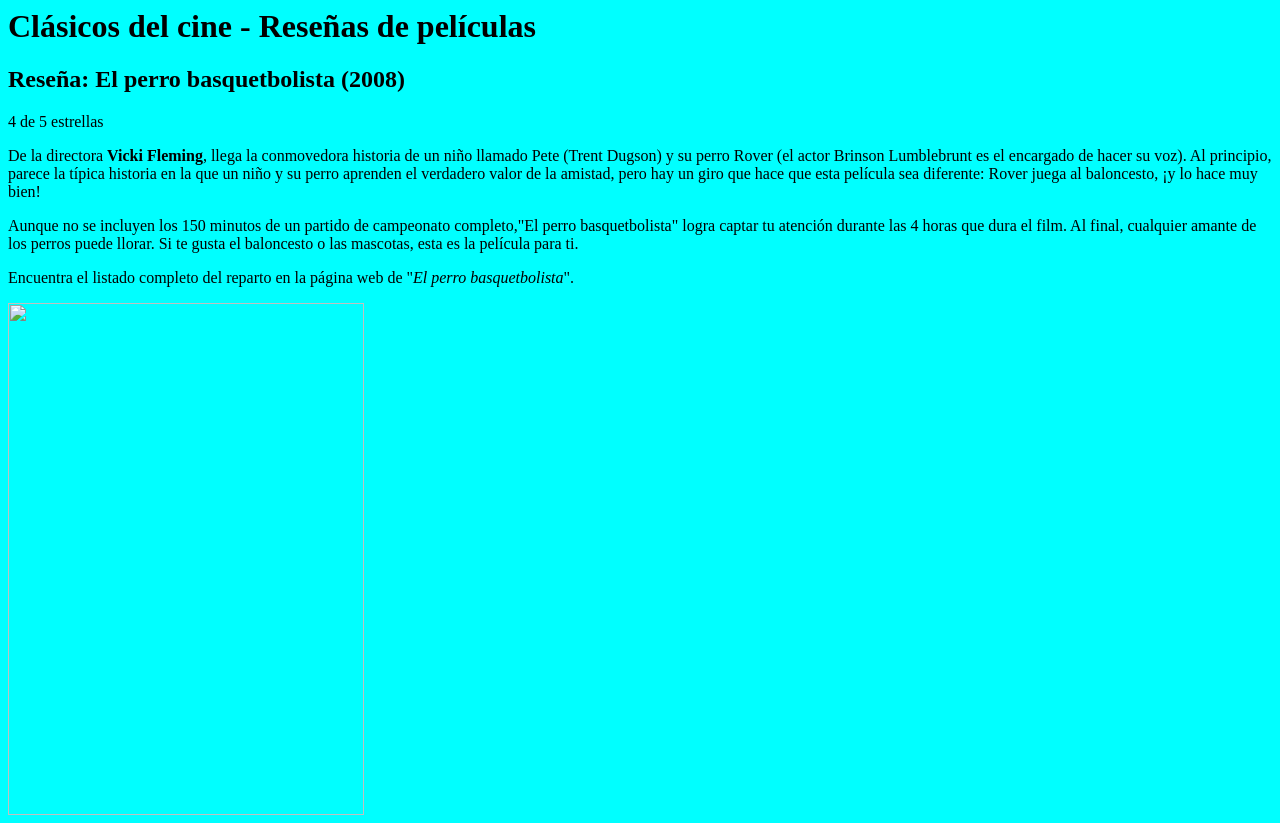
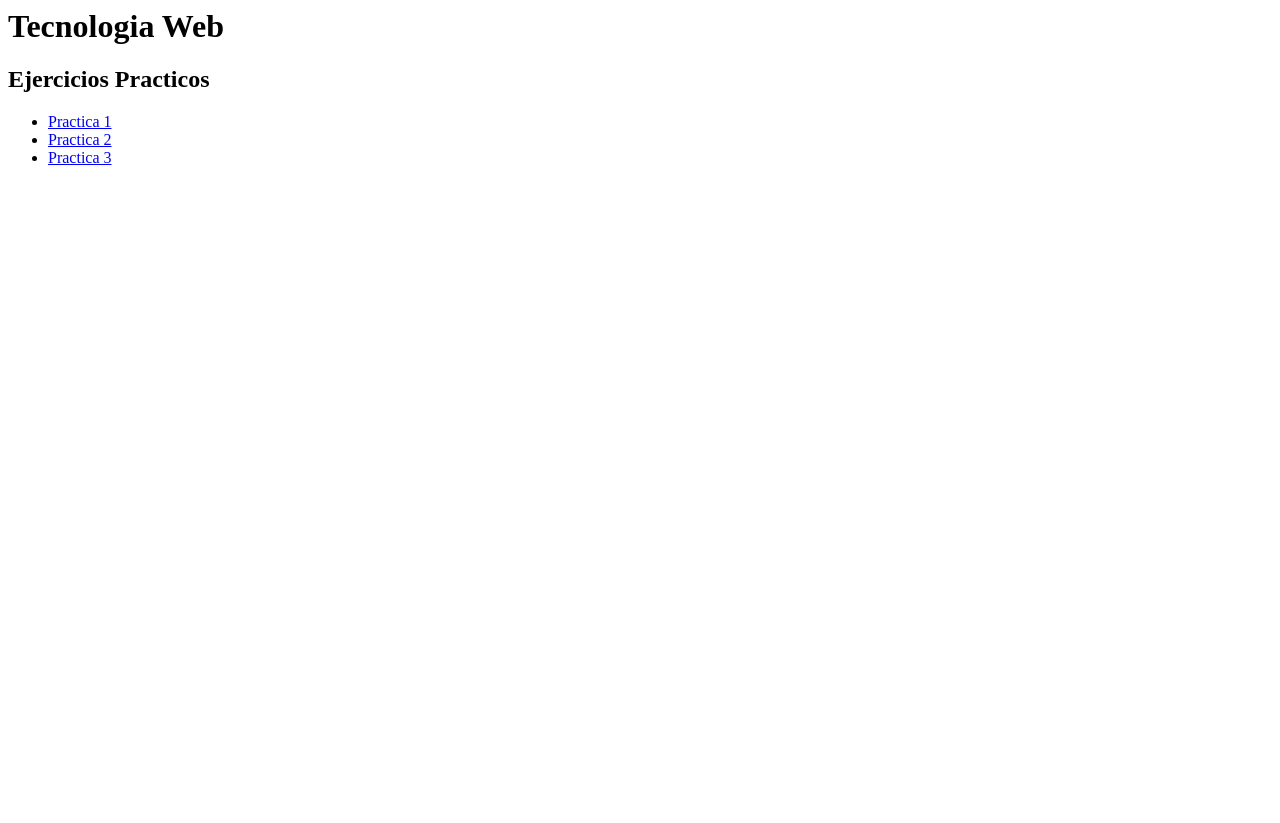
Before and after one commit to DavidJMS507/David-Murillo, a plain HTML site: page index.html in a window 1280 px wide. After the commit the page ends 800 px from the top, so only its background shows below. Drawn offline with Linux system fonts and the light colour scheme.

Commit message:
Add files via upload

```diff
--- a/index.html
+++ b/index.html
@@ -1,21 +1,18 @@
-<html>
-    <head>
-        <title>David Murillo</title>
-        <style>
-            body {
-                background-color: aqua; /*Este es el color de fondo*/
-            }
-        </style>
-    </head>
-
-   <body>
-        <h1>Clásicos del cine - Reseñas de películas</h1>
-        <h2> </style>Reseña: El perro basquetbolista (2008)</h2>
-        <p>4 de 5 estrellas</p>
-        <p>De la directora <b>Vicki Fleming</b>, llega la conmovedora historia de un niño llamado Pete (Trent Dugson) y su perro Rover (el actor Brinson Lumblebrunt es el encargado de hacer su voz). Al principio, parece la típica historia en la que un niño y su perro aprenden el verdadero valor de la amistad, pero hay un giro que hace que esta película sea diferente: Rover juega al baloncesto, ¡y lo hace muy bien!</p>
-        <p>Aunque no se incluyen los 150 minutos de un partido de campeonato completo,"El perro basquetbolista" logra captar tu atención durante las 4 horas que dura el film. Al final, cualquier amante de los perros puede llorar. Si te gusta el baloncesto o las mascotas, esta es la película para ti.</p>
-        <p>Encuentra el listado completo del reparto en la página web de "<i>El perro basquetbolista</i>".</p>
-
-        <img src="/Tecnologia web/foto.jpg" alt="" width="356" height="512">
-    </body>
+<html lang="en">
+<head>
+    <meta charset="UTF-8">
+    <meta name="viewport" content="width=device-width, initial-scale=1.0">
+    <title>Ejercicios Practicos</title>
+    <meta name="author" content="David Murillo">
+    <link rel="icon" href="Logo UP.png">
+</head>
+<body>
+    <h1>Tecnologia Web</h1>
+    <h2>Ejercicios Practicos</h2>
+    <ul>
+        <li><a href="Practica 1.html" target="_blank">Practica 1</a></li>
+        <li><a href="Practica 2.html" target="_blank">Practica 2</a></li>
+        <li><a href="Practica 3.html" target="_blank">Practica 3</a></li>
+    </ul>
+</body>
 </html>
```
